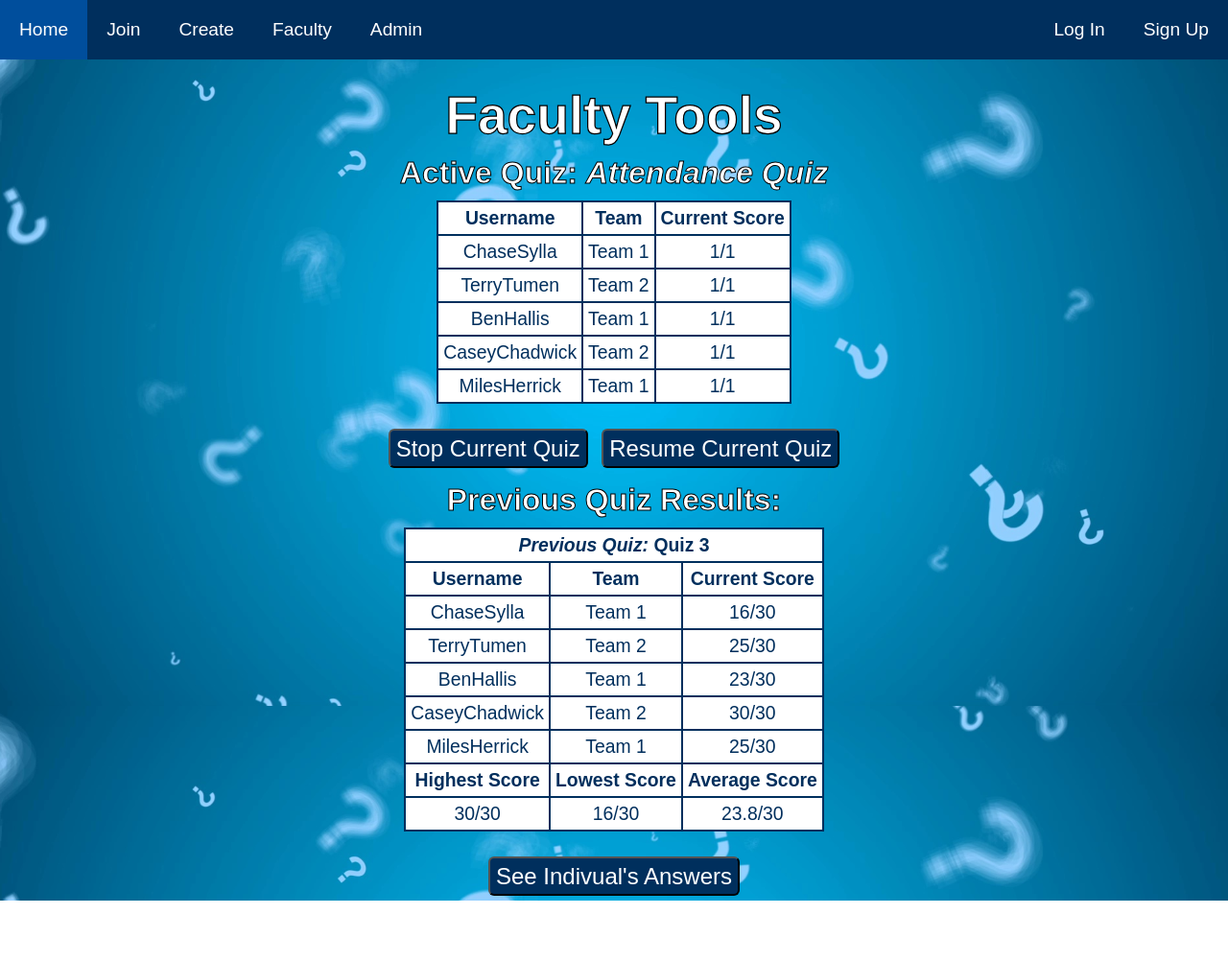
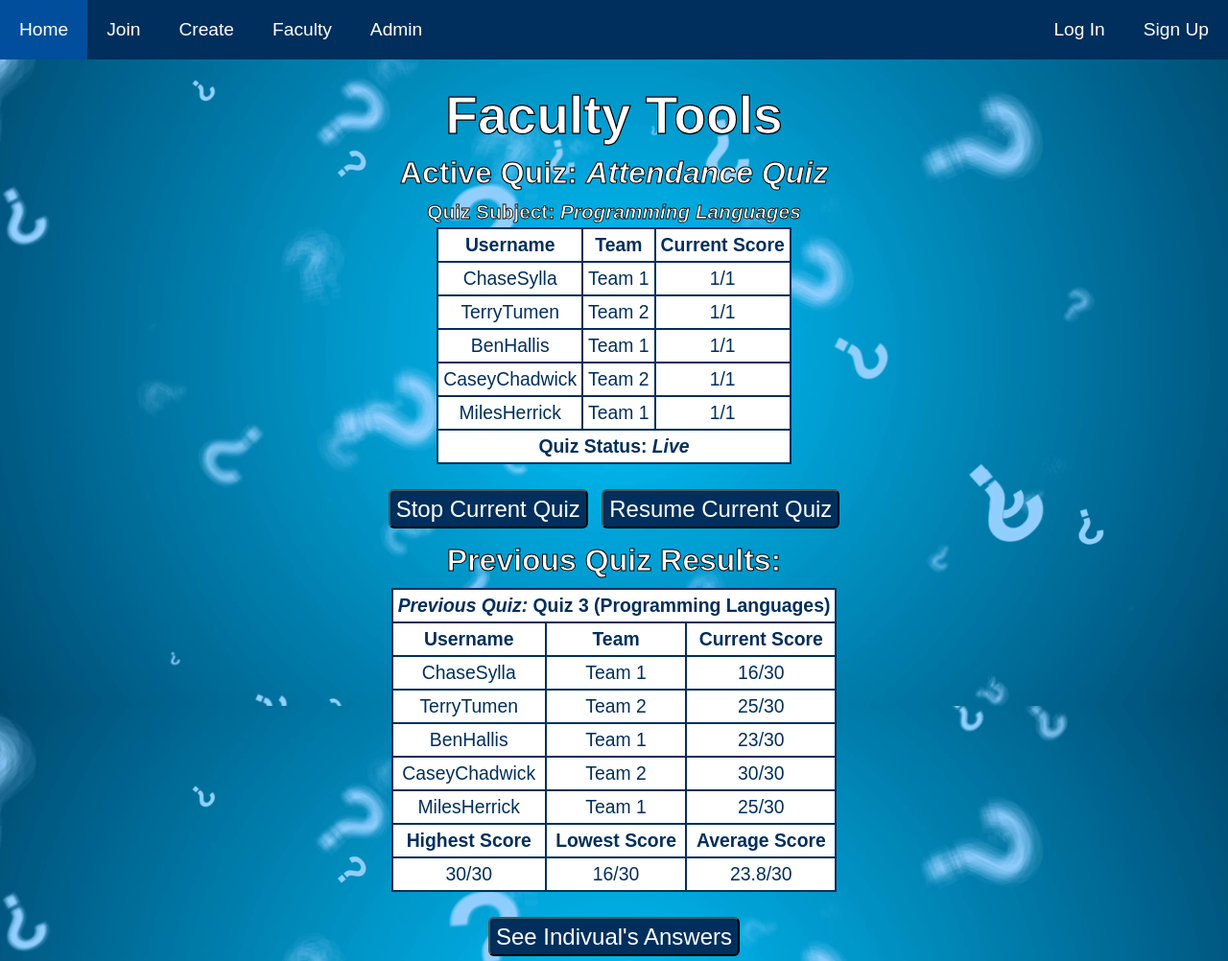
Before and after one commit to milesHerrick/quiz-project, a PHP site: page /faculty.html in a window 1280 px wide. Shown: the whole page at 96% size. Before the commit the page ends 939 px from the top, so only its background shows below. Run offline with PHP 8.4, Linux system fonts and the light colour scheme.

Commit message:
Finalized look of faculty pages?

```diff
--- a/faculty.css
+++ b/faculty.css
@@ -34,6 +34,12 @@ h2 {
     -webkit-text-stroke: 1px black;
     font-size: 2em;
     margin: 10px;
+}
+
+h3 {
+    -webkit-text-stroke: .8px black;
+    font-size: 1.3em;
+    margin: 4px;
 }
 
 .navleft{
--- a/faculty.html
+++ b/faculty.html
@@ -27,11 +27,12 @@
             <div class="login">
                 <h1>Faculty Tools</h1>
                 <h2>Active Quiz: <i>Attendance Quiz</i></h2>
+                <h3>Quiz Subject: <I>Programming Languages</I></h3>
             </div>
             <div class="quizTable">
                 <table>
                     <tr>
-                       <th><u></u>Username</th>
+                       <th>Username</th>
                        <th>Team</th>
                        <th>Current Score</th>
                     </tr>
@@ -60,6 +61,9 @@
                         <td>Team 1</td>
                         <td>1/1</td>
                     </tr>
+                    <tr>
+                        <th colspan="3">Quiz Status: <i>Live</i></th>
+                     </tr>
                 </table>
             </div>
             <div class="adminButtons">
@@ -74,8 +78,8 @@
             <div class="quizTable">
                 <table>
                     <tr>
-                        <th colspan="3"><i>Previous Quiz: </i> Quiz 3</th>
-                     </tr>
+                        <th colspan="3"><i>Previous Quiz: </i> Quiz 3 (Programming Languages)</th>
+                    </tr>
                     <tr>
                        <th>Username</th>
                        <th>Team</th>
```
